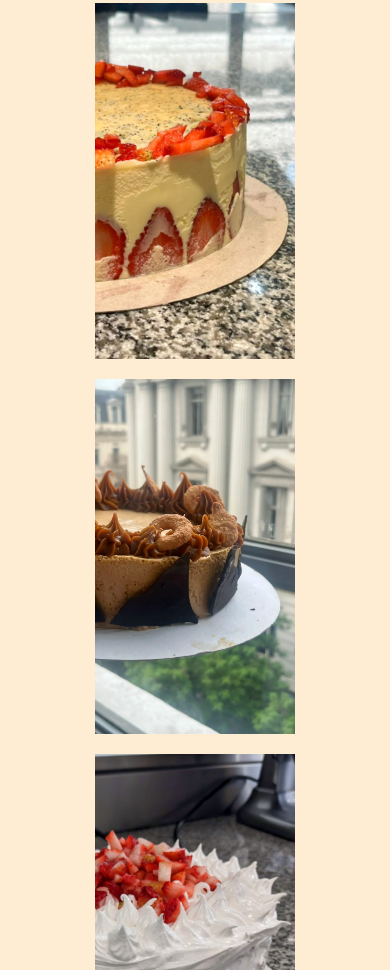
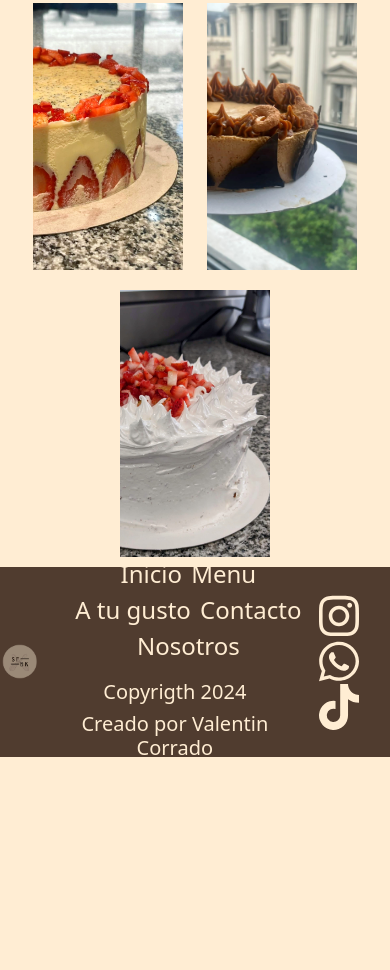
Before and after one commit to ValenCorrado/pasteleria, a plain HTML site: page index.html in a window 390 px wide. Shown: the part 1030-2000 px from the top of the page. After the commit the page ends 1798 px from the top, so only its background shows below. Drawn offline with nearby package versions, Linux system fonts and the light colour scheme.

Commit message:
arreglo en el nav, agregado de media queries

```diff
--- a/index.html
+++ b/index.html
@@ -85,8 +85,8 @@
 
             <section class="footer-redes">
                 <a href="https://www.instagram.com/sfbakery_/"><img class="img-fluid" src="icons/instagram-icon.svg" alt=""></a>
+                <a href="https://wa.me/2215931167"><img class="img-fluid" src="icons/whatsapp-icon.svg" alt=""></a>
                 <a href="https://www.tiktok.com/@sfbakery_"><img class="img-fluid" src="icons/tiktok-brands-solid.svg" alt=""></a>
-                <a href="https://wa.me/2215931167"><img class="img-fluid" src="icons/whatsapp-icon.svg" alt=""></a>
             </section>
         </footer>
         <script src="https://cdn.jsdelivr.net/npm/bootstrap@5.3.3/dist/js/bootstrap.bundle.min.js"></script>
--- a/style.css
+++ b/style.css
@@ -75,6 +75,11 @@ a {
 }
 
 /* ESTILOS NAVBAR BTS */
+
+#navbarNav{
+    padding-left: 470px;
+}
+
 .navBar__img {
     width: 80px;
     height: 80px;
@@ -90,7 +95,7 @@ a {
 }
 
 .navbar-brand{
-    padding-left: 200px;
+    padding-left: 130px;
 }
 
 /*ESTILOS MAIN*/
@@ -239,8 +244,12 @@ a {
     font-size: 20px;
 }
 
+.footer-links{
+    text-align: center;
+}
+
 .footer-links ul li {
-    display: inline;
+    display: inline-block;
     list-style: none;
     font-size: 24px;
     margin-right: 5px;
@@ -250,3 +259,30 @@ a {
     width: 40px;
     margin-left: 10px;
 }
+
+/* MEDIA QUERIES */
+
+@media screen and (max-width: 991px ) {
+    .navbar-brand{
+        padding-left: 30px;
+    }
+}
+
+@media screen and (max-width: 444px ) {
+    #main .main-muestra img {
+        width: 150px;
+        margin-bottom: 10px;
+        margin: 10px;
+    }
+}
+
+@media screen and (max-width: 420px ){
+    #footer {
+        width: 100%;
+        height: 190px;
+        background-color: #503c2f;
+        display: flex;
+        align-items: center;
+        justify-content: space-around;
+    }
+}
```
